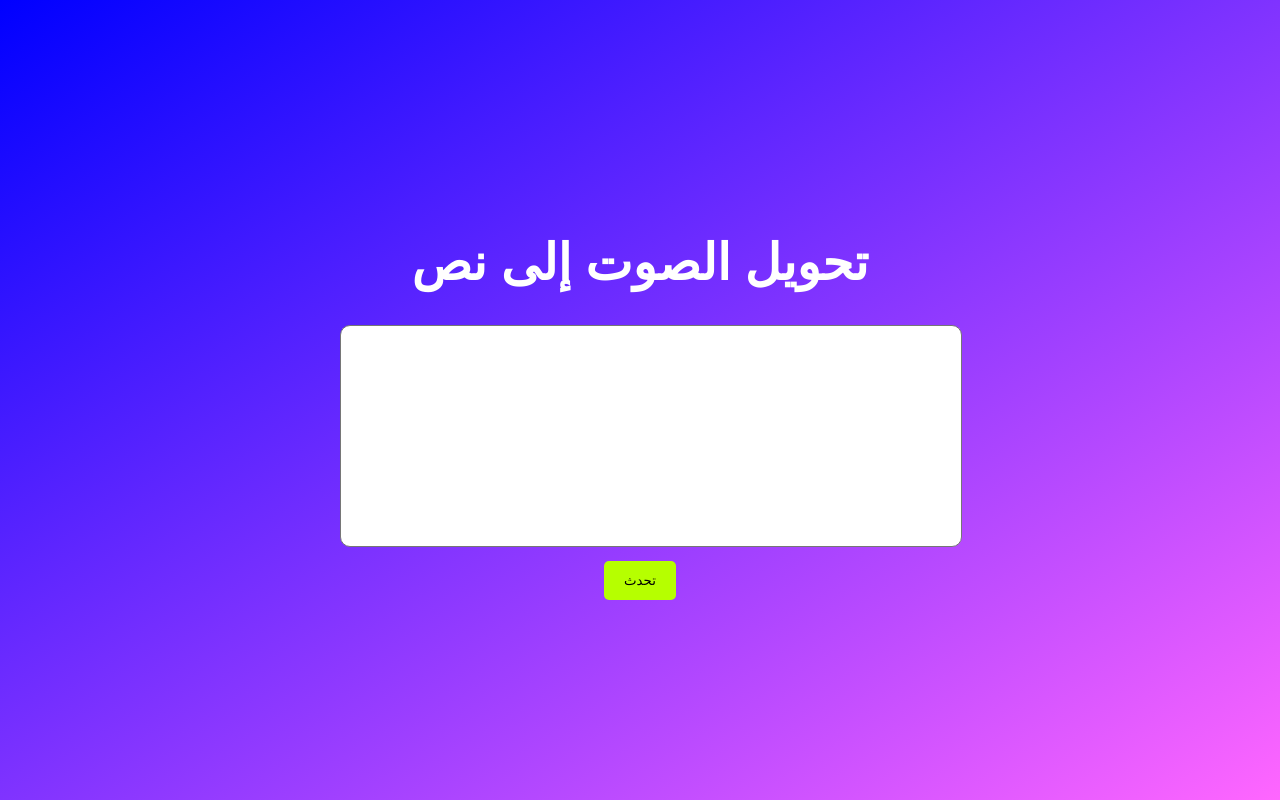
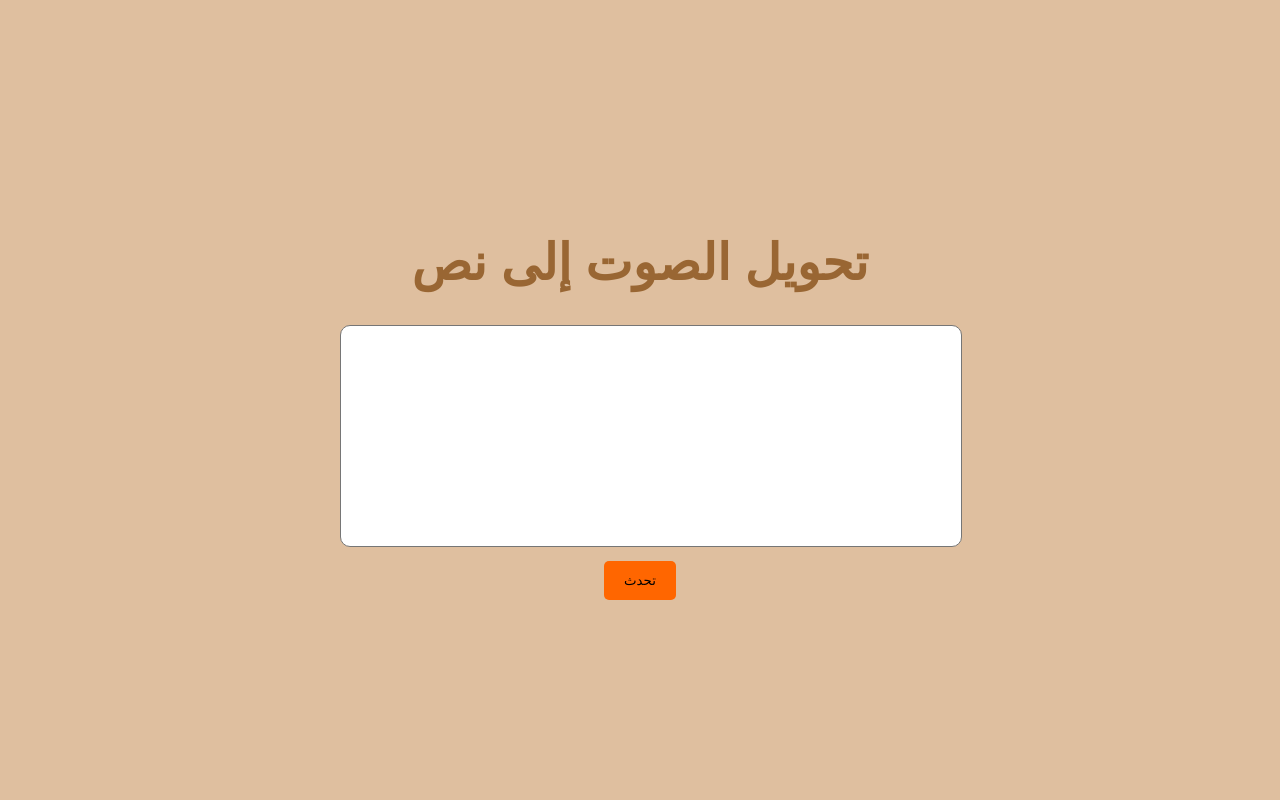
Before and after one commit to wedadaliH/IOT, a plain HTML site: page index.html in a window 1280 px wide. Drawn offline with Linux system fonts and the light colour scheme.

Commit message:
Update index.html

```diff
--- a/index.html
+++ b/index.html
@@ -10,7 +10,7 @@
             font-family: arial;
             font-size: 16px;
             margin: 0;
-            background: linear-gradient( to right bottom, #0000ff 0%, #ff66ff 100%);
+            background: #dfbf9f;
             display: flex;
             align-items: center;
             justify-content: center;
@@ -35,12 +35,12 @@
 
         h1 {
             font-size: 50px;
-            color: #fff;
+            color: #996633;
         }
 
         button {
             padding: 12px 20px;
-            background: #b6ff00;
+            background: #ff6600;
             border: 0;
             border-radius: 5px;
             cursor: pointer;
```
